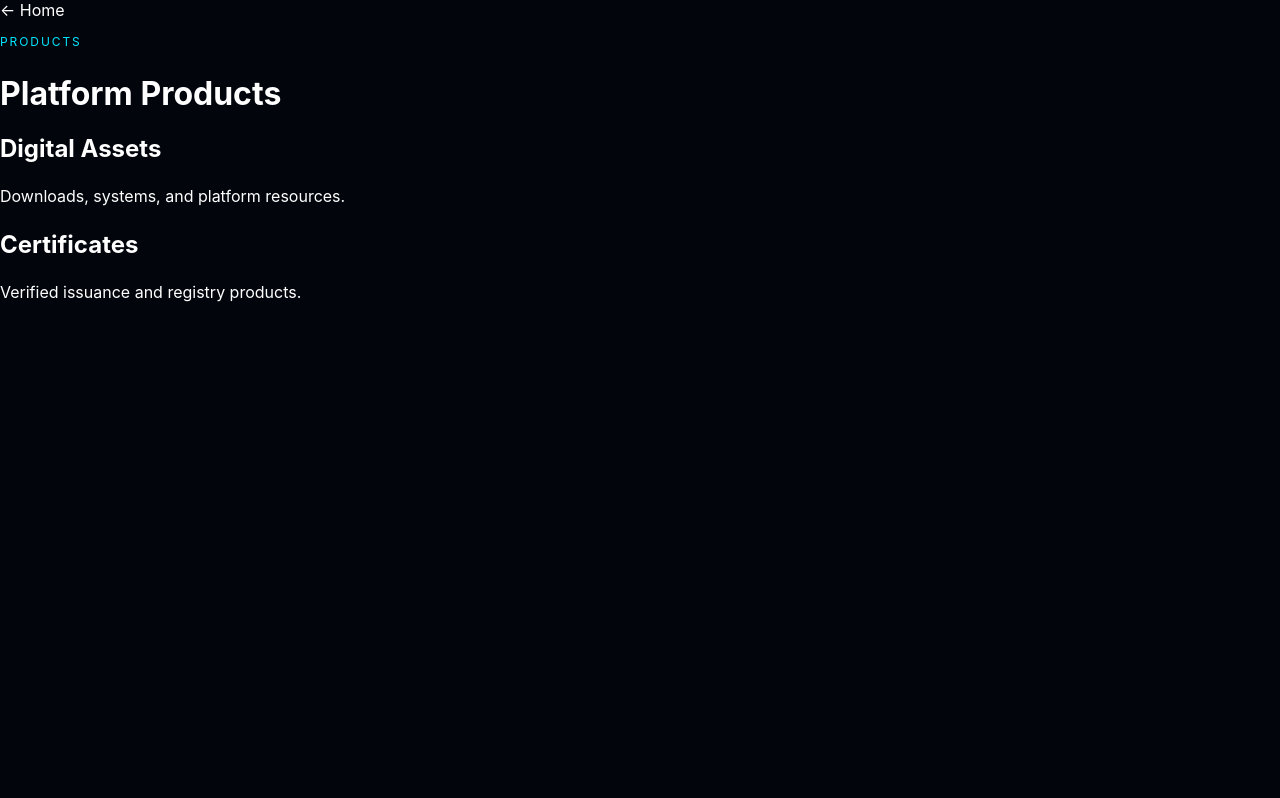
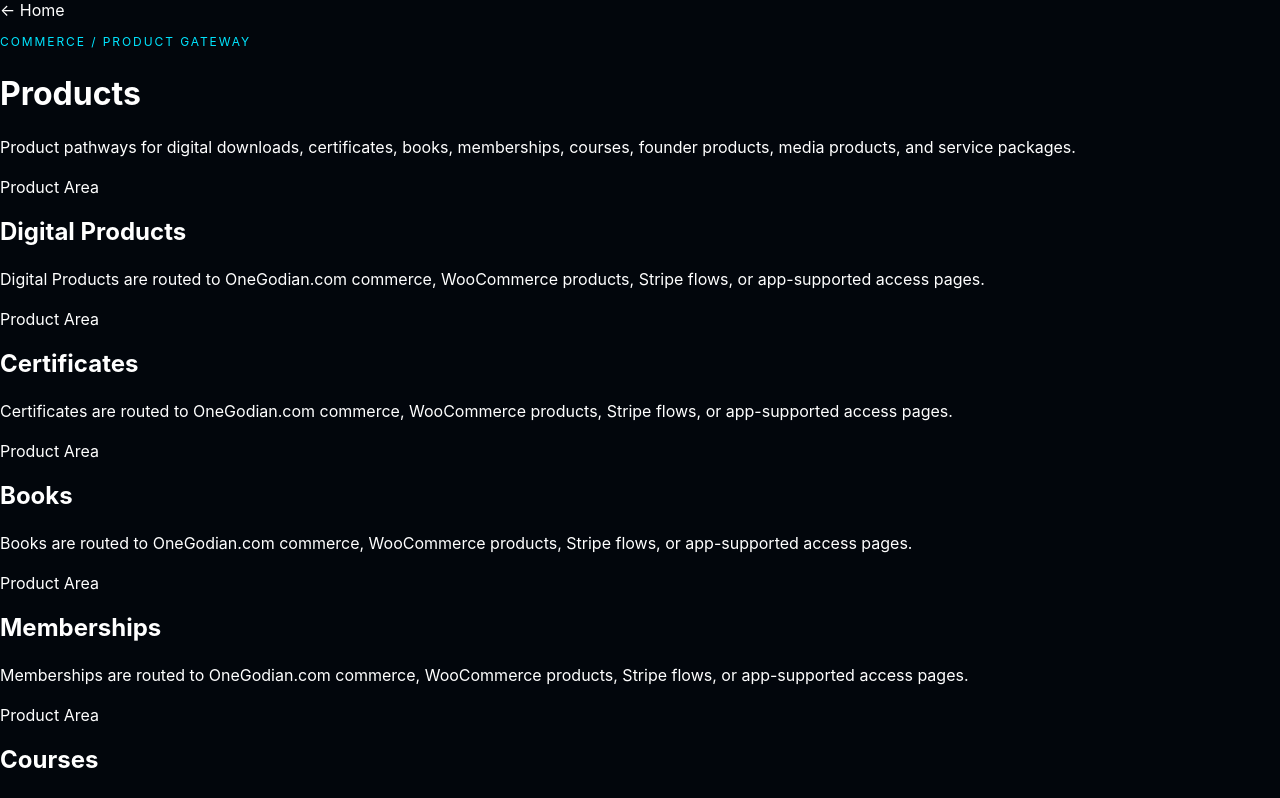
Before and after one commit to ohi-stack/onegodian-app-deploy, a Next.js app: page /products in a window 1280 px wide. Shown: the top 798 px of the page. Built offline with nearby package versions, Linux system fonts and the light colour scheme.

Commit message:
Render real products content

```diff
--- a/src/app/products/page.tsx
+++ b/src/app/products/page.tsx
@@ -1,3 +1,46 @@
-export default function ProductsPage(){
-return <main className="page"><a href="/">← Home</a><p className="kicker">Products</p><h1>Platform Products</h1><div className="grid"><article className="card"><h2>Digital Assets</h2><p>Downloads, systems, and platform resources.</p></article><article className="card"><h2>Certificates</h2><p>Verified issuance and registry products.</p></article></div></main>
+import { onegodianContentLibrary } from '@/data/onegodianContent';
+
+const productAreas = ['Digital Products', 'Certificates', 'Books', 'Memberships', 'Courses', 'Founder Products', 'Media Products', 'Service Packages'];
+
+export default function ProductsPage() {
+  const productRefs = onegodianContentLibrary.filter((item) =>
+    item.category.toLowerCase().includes('education') ||
+    item.category.toLowerCase().includes('capital') ||
+    item.category.toLowerCase().includes('institutional') ||
+    item.category.toLowerCase().includes('algorithm')
+  );
+
+  return (
+    <main className="page">
+      <a href="/">← Home</a>
+      <p className="kicker">Commerce / Product Gateway</p>
+      <h1>Products</h1>
+      <p className="lead">Product pathways for digital downloads, certificates, books, memberships, courses, founder products, media products, and service packages.</p>
+
+      <section className="grid">
+        {productAreas.map((area) => (
+          <article className="card" key={area}>
+            <span className="badge">Product Area</span>
+            <h2>{area}</h2>
+            <p>{area} are routed to OneGodian.com commerce, WooCommerce products, Stripe flows, or app-supported access pages.</p>
+          </article>
+        ))}
+      </section>
+
+      <section className="section-block">
+        <p className="kicker">Productized Knowledge</p>
+        <h2>Content that can become products</h2>
+        <div className="grid">
+          {productRefs.map((item) => (
+            <article className="card" key={item.slug}>
+              <span className="badge">{item.status}</span>
+              <h2>{item.title}</h2>
+              <p>{item.summary}</p>
+              <small>{item.category}</small>
+            </article>
+          ))}
+        </div>
+      </section>
+    </main>
+  );
 }
```
